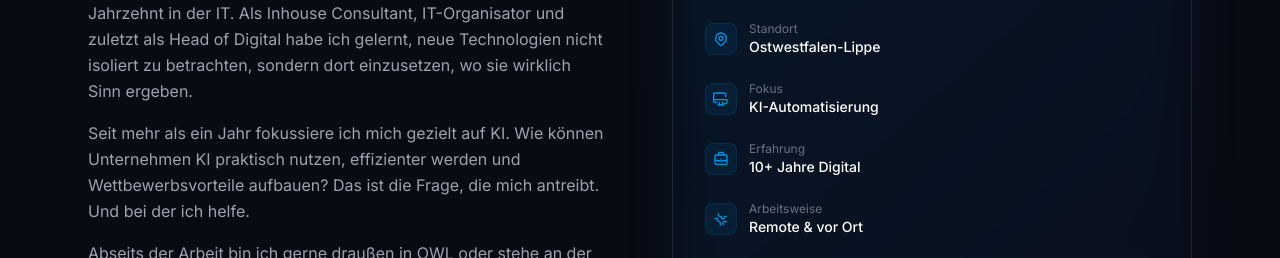
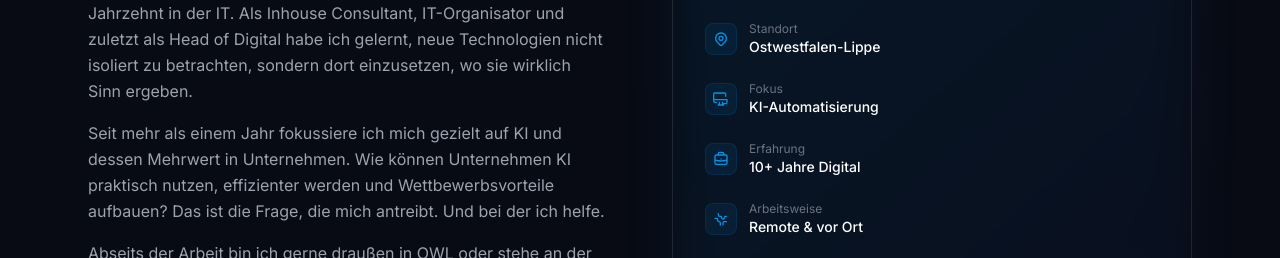
Before and after one commit to mawo86/portfolio, an Astro site in the folder website/: page / in a window 1280 px wide. Shown: the part 1111-1369 px from the top of the page. Built offline with nearby package versions, Linux system fonts and the light colour scheme; Astro itself is replaced by a stand-in of ours.

Commit message:
simple text change

```diff
--- a/website/src/pages/index.astro
+++ b/website/src/pages/index.astro
@@ -148,7 +148,7 @@ const projects = [
               Ich bin in Ostwestfalen-Lippe verwurzelt und arbeite seit über einem Jahrzehnt in der IT. Als Inhouse Consultant, IT-Organisator und zuletzt als Head of Digital habe ich gelernt, neue Technologien nicht isoliert zu betrachten, sondern dort einzusetzen, wo sie wirklich Sinn ergeben.
             </p>
             <p>
-              Seit mehr als ein Jahr fokussiere ich mich gezielt auf KI. Wie können Unternehmen KI praktisch nutzen, effizienter werden und Wettbewerbsvorteile aufbauen? Das ist die Frage, die mich antreibt. Und bei der ich helfe.
+              Seit mehr als einem Jahr fokussiere ich mich gezielt auf KI und dessen Mehrwert in Unternehmen. Wie können Unternehmen KI praktisch nutzen, effizienter werden und Wettbewerbsvorteile aufbauen? Das ist die Frage, die mich antreibt. Und bei der ich helfe.
             </p>
             <p>
               Abseits der Arbeit bin ich gerne draußen in OWL oder stehe an der Dartscheibe. Die Familie hat immer Vorrang.
```
